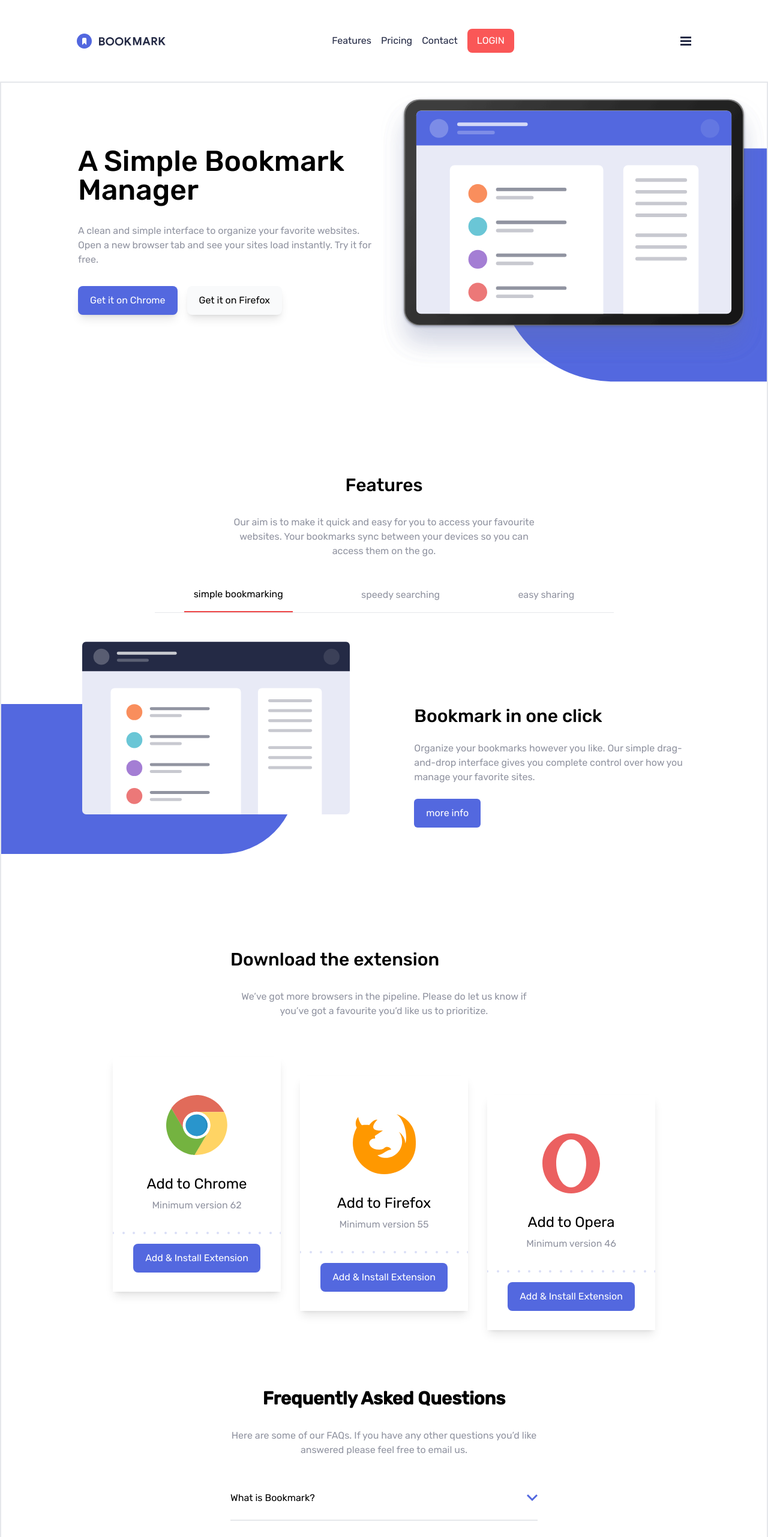
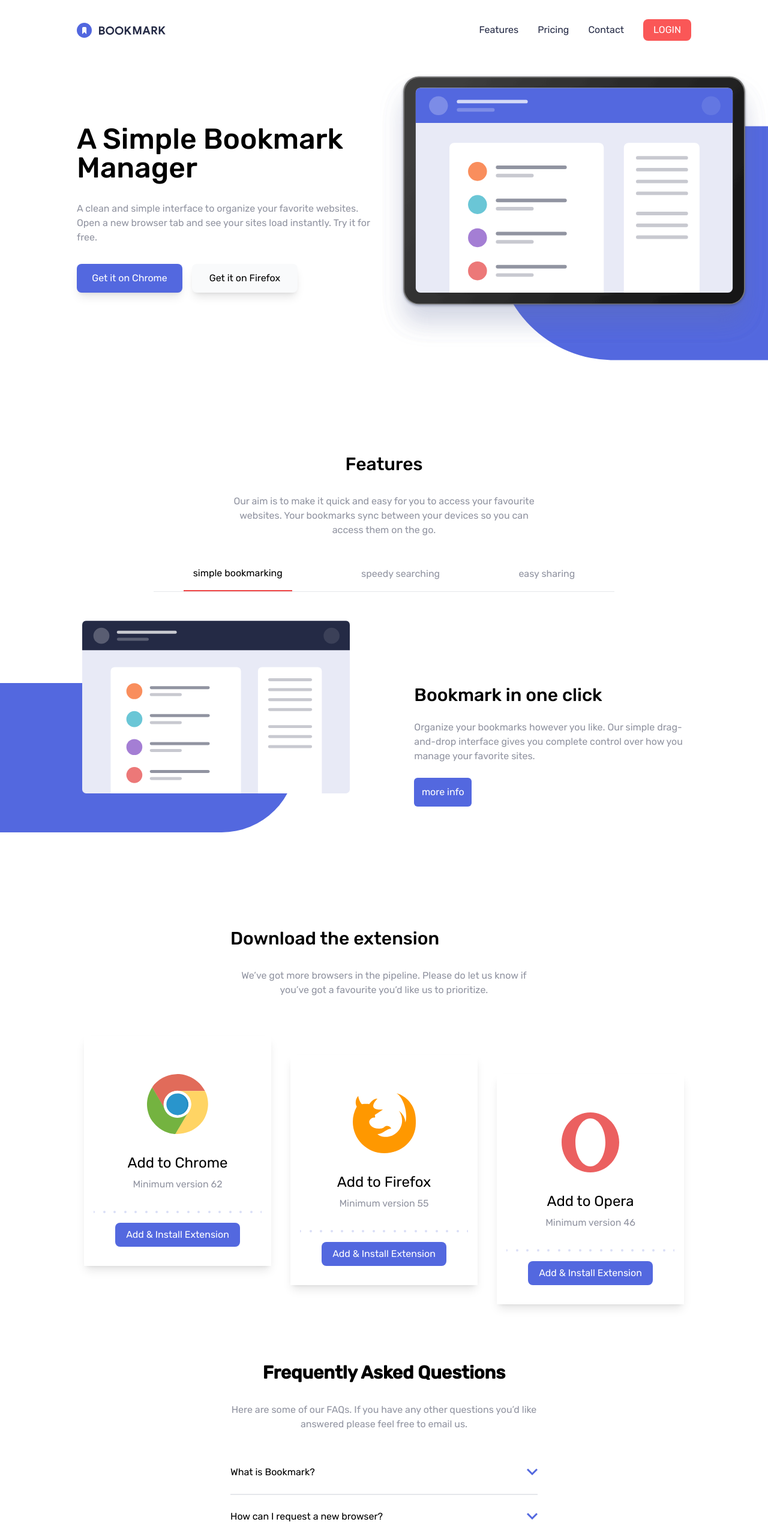
Before and after one commit to mostafa-meerzad/bookmark-landing-page, a React (Vite) app: page / in a window 1280 px wide. Shown: the top 2563 px of the page at 60% size. Built offline with nearby package versions, Linux system fonts and the light colour scheme.

Commit message:
complete adding micro-interactions and  interactivity

```diff
--- a/src/App.jsx
+++ b/src/App.jsx
@@ -9,16 +9,16 @@ const App = () => {
   return (
     <>
       <header className="mx-auto max-w-screen-2xl">
-        <Header/>
+        <Header />
       </header>
-      <main className="border-2 mx-auto max-w-screen-2xl max-md:px-4 max-lg:px-[5%] px-[10%] overflow-hidden ">
-        <Hero/>
-        <Features/>
-        <Download/>
-        <AskQuestion/>
+      <main className="mx-auto max-w-screen-2xl max-md:px-4 max-lg:px-[5%] px-[10%] overflow-hidden ">
+        <Hero />
+        <Features />
+        <Download />
+        <AskQuestion />
       </main>
       <footer className="mx-auto max-w-screen-2xl ">
-        <Footer/>
+        <Footer />
       </footer>
     </>
   );
--- a/src/components/ContactForm.jsx
+++ b/src/components/ContactForm.jsx
@@ -7,10 +7,10 @@ const ContactForm = () => {
         placeholder="Enter your email address "
         className="py-3 px-5 rounded-lg text-black focus:outline-soft-red"
       />
-    <button className="text-white bg-soft-red py-3 px-5 rounded-lg">
+      <button className="w-28 h-12 text-white bg-soft-red flex justify-center items-center rounded-lg active:text-soft-red active:bg-white active:scale-[.98] transition-all ease-in-out hover:text-soft-red hover:bg-white hover:border-2 hover:border-soft-red ">
         Contact Us
       </button>
     </form>
-  )
-}
-export default ContactForm
+  );
+};
+export default ContactForm;
--- a/src/components/ExtensionCard.jsx
+++ b/src/components/ExtensionCard.jsx
@@ -2,16 +2,21 @@ import { dots } from "../assets/images";
 
 const ExtensionCard = ({ title, desc, img, link, order }) => (
   <div
-    className={`py-8 flex flex-col items-center shadow-lg top-12 max-md:p-8 h-fit`}
+    className={`py-8 px-4 flex flex-col items-center shadow-lg top-12 max-md:p-8 h-fit group hover:scale-110 transition-all ease-in-out`}
     style={{ marginTop: `${order * 2}rem` }}
   >
-    <img src={img} alt={title} className="my-8" />
+    <img
+      src={img}
+      alt={title}
+      className="my-8 group-hover:scale-110 transition-all ease-in-out"
+    />
     <h3 className="text-2xl">{title}</h3>
     <p className="text-grayish-blue mt-2 mb-8">{desc}</p>
     <img src={dots} alt="" />
     <a
       href={link}
-      className="mt-4 px-5 py-3 text-white bg-soft-blue rounded-lg"
+      className="mt-4 w-[13rem] h-10 flex justify-center items-center text-white bg-soft-blue rounded-lg active:text-soft-blue active:border-soft-blue active:border-2 active:bg-white active:scale-[.97] transition-all ease-in-out
+      hover:border-soft-blue hover:border-2 hover:text-soft-blue hover:bg-white"
     >
       Add & Install Extension
     </a>
--- a/src/components/FeatureLink.jsx
+++ b/src/components/FeatureLink.jsx
@@ -2,9 +2,11 @@ const FeatureLink = ({ handleClick, featureName, activeFeatureName }) => {
   return (
     <span
       onClick={() => handleClick(featureName)}
-      className={` p-4 max-md:px-[0rem] ${
-        featureName === activeFeatureName ? "text-black border-b-2 border-red-500" : "text-grayish-blue"
-      }`}
+      className={` p-4 max-md:px-[0rem] transition-all ease-in-out ${
+        featureName === activeFeatureName
+          ? "text-black border-b-2 border-red-500"
+          : "text-grayish-blue"
+      } hover:text-black cursor-pointer`}
     >
       {featureName}
     </span>
--- a/src/components/FeatureShowcase.jsx
+++ b/src/components/FeatureShowcase.jsx
@@ -22,8 +22,8 @@ const FeatureShowcase = ({ activeFeature }) =>
             <p className="py-6 text-grayish-blue max-md:text-center max-w-lg">{desc}</p>
             <a
               href={link}
-              className="py-3 px-5 bg-soft-blue text-white
-              max-w-max rounded-md inline max-md:hidden "
+              className="w-24 h-12 bg-soft-blue text-white
+               rounded-md flex justify-center items-center hover:text-soft-blue hover:bg-white hover:border-2 hover:border-soft-blue active:scale-[98%] transition-all ease-in-out max-md:hidden "
             >
               more info
             </a>
--- /dev/null
+++ b/src/components/HeaderLink.jsx
@@ -0,0 +1,8 @@
+const HeaderLink = ({ className, name, url }) => {
+  return (
+    <li className={className + "hover:text-gray-500 active:scale-[97%] transition-all ease-in-out"}>
+      <a href={url}>{name}</a>
+    </li>
+  );
+};
+export default HeaderLink;
--- a/src/components/QuestionCard.jsx
+++ b/src/components/QuestionCard.jsx
@@ -1,6 +1,5 @@
 import { useState } from "react";
-import Arrow  from "../components/Arrow";
-
+import Arrow from "../components/Arrow";
 
 const QuestionCard = ({ question, answer }) => {
   const [isExpanded, setIsExpanded] = useState(false);
@@ -9,10 +8,10 @@ const QuestionCard = ({ question, answer }) => {
   };
   return (
     <div className="max-w-lg py-6  border-b-2  " onClick={handleClick}>
-      <div className="flex justify-between items-center cursor-pointer" >
+      <div className="flex justify-between items-center cursor-pointer hover:text-gray-400 transition-all ease-in-out ">
         <p>{question}</p>
         <Arrow
-          className={`first-letter:object-contain   ${
+          className={`first-letter:object-contain  transition-all ease-in-out duration-300  ${
             isExpanded
               ? "-rotate-180 stroke-soft-red"
               : "rotate-0 stroke-soft-blue"
@@ -22,7 +21,7 @@ const QuestionCard = ({ question, answer }) => {
       <p
         className={`text-grayish-blue overflow-hidden ${
           isExpanded ? " mt-4" : " mt-0 h-0"
-        } `}
+        }  transition-all ease-in-out duration-300`}
       >
         {answer}
       </p>
--- a/src/components/SocialLink.jsx
+++ b/src/components/SocialLink.jsx
@@ -1,7 +1,7 @@
 const SocialLink = ({name, url, img}) => {
   return (
     <a href={url} >
-      <img src={img} alt={name} />
+      <img src={img} alt={name} className="hover:scale-[110%]" />
     </a>
   );
 };
--- a/src/sections/AskQuestion.jsx
+++ b/src/sections/AskQuestion.jsx
@@ -14,7 +14,7 @@ const AskQuestion = () => {
         <QuestionCard key={arg.question} {...arg} />
       ))}
 
-      <a href="#" className="mt-12 py-3 px-5 rounded-lg text-white w-fit bg-soft-blue">More Info</a>
+      <a href="#" className="mt-12 w-24 h-9 flex justify-center items-center rounded-lg text-white bg-soft-blue hover:text-soft-blue hover:bg-white hover:border-2 hover:border-soft-blue active:scale-[98%] transition-all ease-in-out">More Info</a>
     </div>
   );
 };
--- a/src/sections/Header.jsx
+++ b/src/sections/Header.jsx
@@ -4,30 +4,32 @@ import Close from "../components/Close";
 import SocialLink from "../components/SocialLink";
 import { headerLinks, socialLinks } from "../constants";
 import Hamburger from "../components/Hamburger";
+import HeaderLink from "../components/HeaderLink";
 
 const Header = () => {
   const [isMenuVisible, setIsMenuVisible] = useState(false);
   return (
     <header
       className="flex justify-between
-  py-12 items-center   max-md:px-4 max-lg:px-[5%] px-[10%]  "
+  py-8 items-center   max-md:px-4 max-lg:px-[5%] px-[10%]  "
     >
       <BookMark />
 
-      <ul className="flex justify-center items-center gap-4 max-md:hidden">
+      <ul className="flex justify-center items-center gap-8 max-md:hidden">
         {headerLinks.map((link) => (
-          <li key={link.name} className="text-very-dark-blue ">
-            <a href={link.url}>{link.name}</a>
-          </li>
+          <HeaderLink className="text-very-dark-blue " {...link} />
         ))}
         <li>
-          <button className="py-2 px-4 text-white bg-soft-red rounded-lg">
+          <button className="w-20 h-9 transition-all ease-in-out text-white bg-soft-red rounded-lg hover:bg-white hover:text-very-dark-blue hover:border-2 hover:border-soft-red active:scale-[98%]">
             LOGIN
           </button>
         </li>
       </ul>
 
-      <button className=" " onClick={() => setIsMenuVisible(!isMenuVisible)}>
+      <button
+        className="md:hidden"
+        onClick={() => setIsMenuVisible(!isMenuVisible)}
+      >
         <Hamburger />
       </button>
 
@@ -44,15 +46,13 @@ const Header = () => {
         </div>
 
         <ul className="flex flex-col justify-center items-center mt-12">
-          {headerLinks.map(({ name, url }) => (
-            <li
-              key={name}
-              className="w-full text-center text-2xl text-white  border-b-[1px] border-grayish-blue py-4  "
-            >
-              <a href={url}>{name}</a>
-            </li>
+          {headerLinks.map((link) => (
+            <HeaderLink
+              className="w-full text-center text-2xl text-white  border-b-[1px] border-grayish-blue py-4 hover:text-gray-400 "
+              {...link}
+            />
           ))}
-          <button className="text-2xl text-white font-semibold mt-6 border-white border-2 rounded-lg px-5 py-3 w-full">
+          <button className="text-2xl text-white font-semibold mt-6 border-white border-2 rounded-lg px-5 py-3 w-full hover:text-gray-400 hover:border-gray-400 active:scale-[99%]">
             LOGIN
           </button>
         </ul>
--- a/src/sections/Hero.jsx
+++ b/src/sections/Hero.jsx
@@ -16,10 +16,10 @@ const Hero = () => {
           a new browser tab and see your sites load instantly. Try it for free.
         </p>
         <div className="flex max-md:justify-around gap-4">
-          <button className="py-3 px-5 rounded-lg shadow-lg bg-soft-blue text-white">
+          <button className="w-44 h-12 rounded-lg shadow-lg bg-soft-blue text-white hover:text-soft-blue hover:bg-white hover:border-2 hover:border-soft-blue active:scale-[98%]">
             Get it on Chrome
           </button>
-          <button className="py-3 px-5 rounded-lg shadow-lg bg-gray-50">
+          <button className="w-44 h-12 rounded-lg shadow-lg bg-gray-50 hover:bg-soft-blue hover:border-2 hover:border-white hover:text-white active:scale-[98%]">
             Get it on Firefox
           </button>
         </div>
```
Lines whose indentation alone changed are shown as unchanged.
